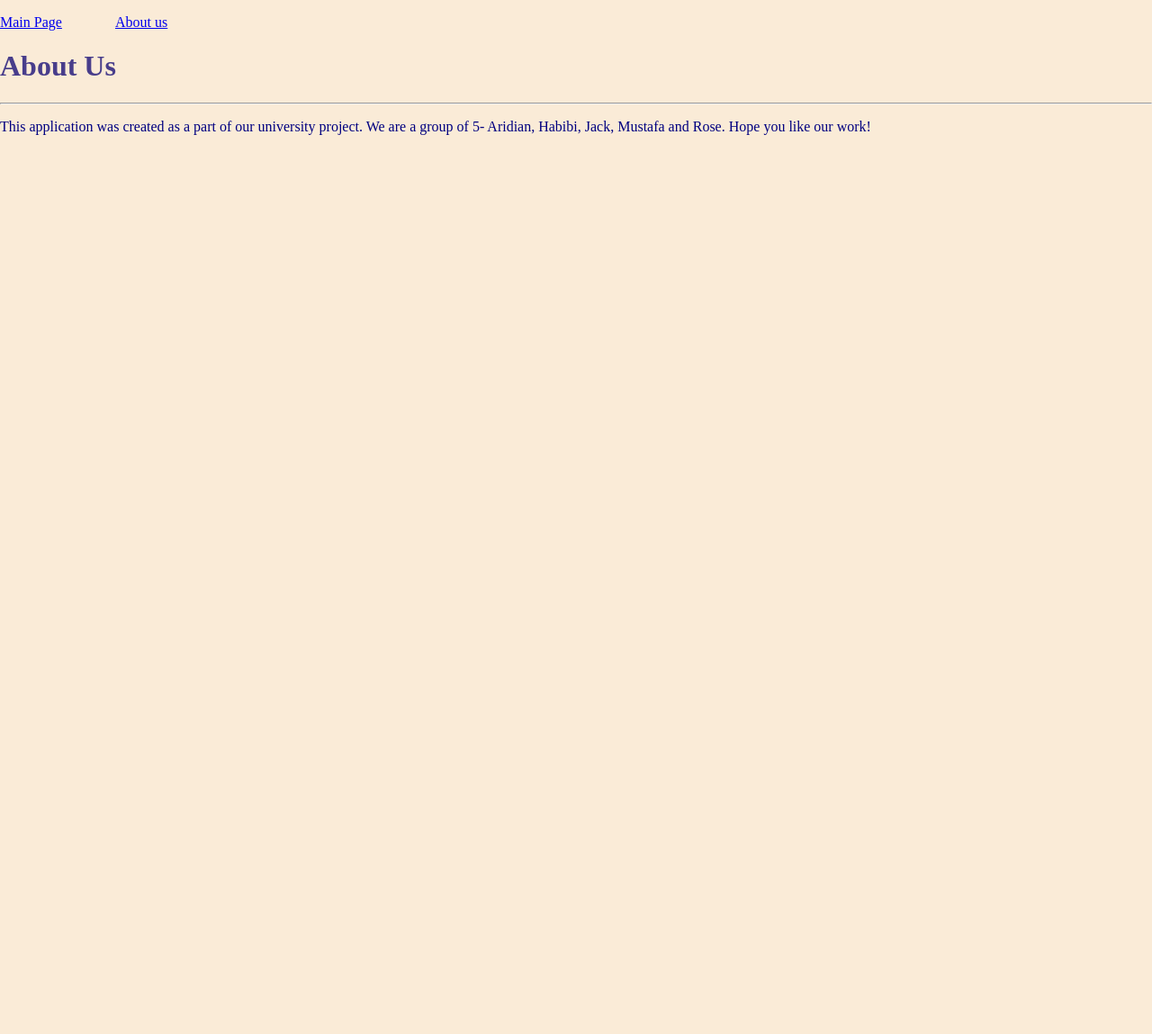
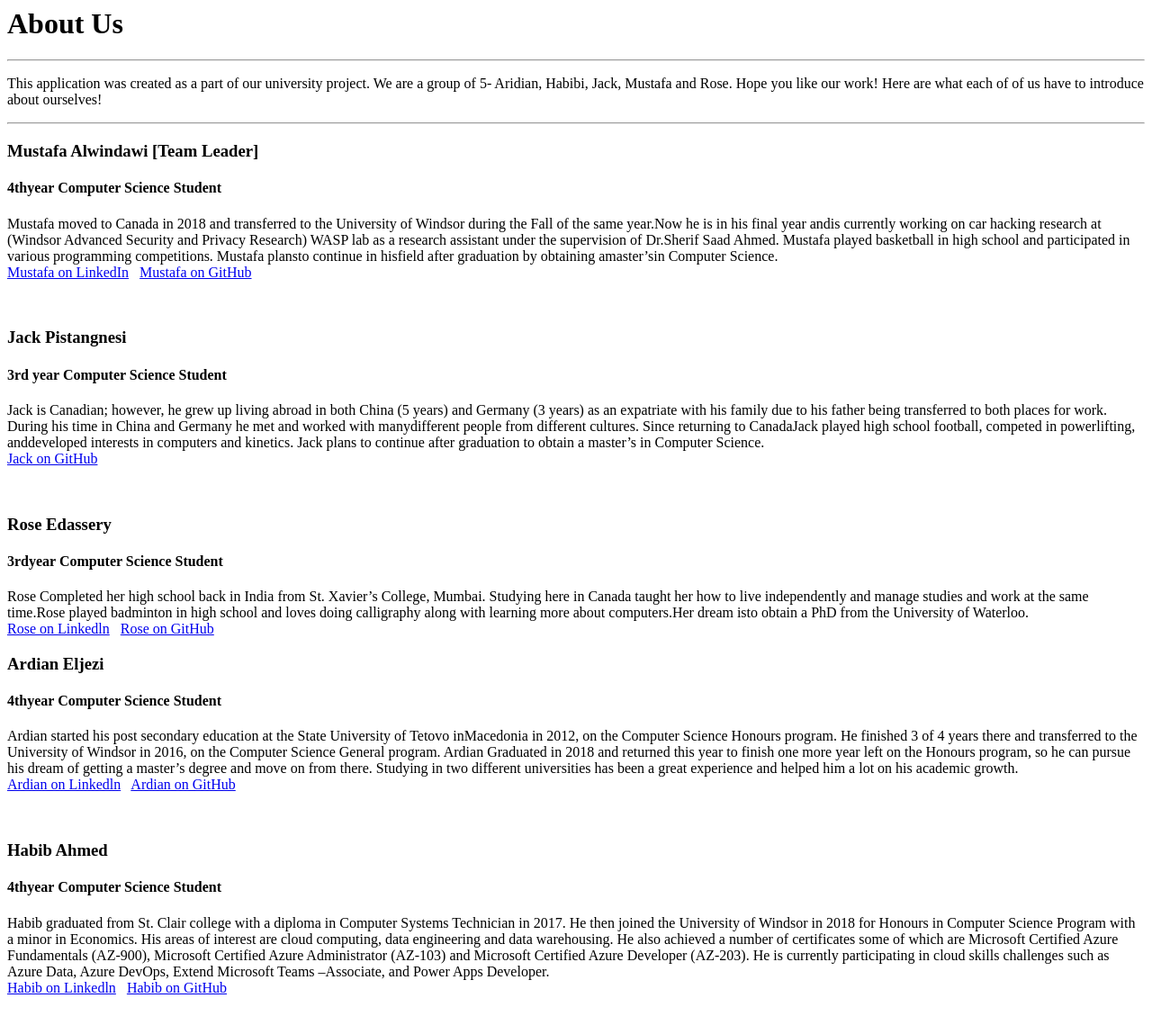
Before and after one commit to mustafaAlwindawi/MagicWardrobe, a Flask app: page /aboutus.html in a window 1280 px wide. Shown: the whole page at 90% size. Before the commit the page ends 150 px from the top, so only its background shows below. Run offline with Flask 2, Linux system fonts and the light colour scheme.

Commit message:
Update aboutus.html

```diff
--- a/templates/aboutus.html
+++ b/templates/aboutus.html
@@ -1,12 +1,38 @@
-{% extends 'base.html' %}
-
-{% block head %}
-
-{% endblock %}
-
-{% block body %}
+<html>
+<title>About Us Page</title>
+<body>
 <h1> About Us </h1>
 <hr>
-<p>This application was created as a part of our university project. We are a group of 5- Aridian, Habibi, Jack, Mustafa and Rose. Hope you like our work!
+<p>This application was created as a part of our university project. We are a group of 5- Aridian, Habibi, Jack, Mustafa and Rose. Hope you like our work! Here are what each of of us have to introduce about ourselves!</p> <hr>
+<p>
+<h3>Mustafa Alwindawi [Team Leader]</h3>
+<h4>4thyear Computer Science Student</h4>
+Mustafa moved to Canada in 2018 and transferred to the University of Windsor during the Fall of the same year.Now he is in his final year andis currently working on car hacking research at (Windsor Advanced Security and Privacy Research) WASP lab as a research assistant under the supervision of Dr.Sherif Saad Ahmed. Mustafa played basketball in high school and participated in various programming competitions. Mustafa plansto continue in hisfield after graduation by obtaining amaster’sin Computer Science.<br>
+<a href = "https://www.linkedin.com/in/mustafa-al-windawi-7a51ab106/">Mustafa on LinkedIn</a> &nbsp;  <a href = "https://github.com/mustafaAlwindawi">Mustafa on GitHub</a>
+</p><br>
+<p>
+<h3>Jack Pistangnesi</h3>
+<h4>3rd year Computer Science Student</h4>
+Jack is Canadian; however, he grew up living abroad in both China (5 years) and Germany (3 years) as an expatriate with his family due to his father being transferred to both places for work. During his time in China and Germany he met and worked with manydifferent people from different cultures. Since returning to CanadaJack played high school football, competed in powerlifting, anddeveloped interests in computers and kinetics. Jack plans to continue after graduation to obtain a master’s in Computer Science.<br>
+<a href = "https://github.com/pistagnesij">Jack on GitHub</a>
+</p><br>
+<p>
+<h3>Rose Edassery</h3>
+<h4>3rdyear Computer Science Student</h4>
+Rose Completed her high school back in India from St. Xavier’s College, Mumbai. Studying here in Canada taught her how to live independently and manage studies and work at the same time.Rose played badminton in high school and loves doing calligraphy along with learning more about computers.Her dream isto obtain a PhD from the University of Waterloo.<br>
+<a href = "https://www.linkedin.com/in/rose-edassery-762706185">Rose on Linkedln</a> &nbsp;  <a href = "https://www.github.com/RoseQuartz08">Rose on GitHub</a>
 </p>
-{% endblock %}
+<p>
+<h3>Ardian Eljezi</h3>
+<h4>4thyear Computer Science Student</h4>
+Ardian started his post secondary education at the State University of Tetovo inMacedonia in 2012, on the Computer Science Honours program. He finished 3 of 4 years there and transferred to the University of Windsor in 2016, on the Computer Science General program. Ardian Graduated in 2018 and returned this year to finish one more year left on the Honours program, so he can pursue his dream of getting a master’s degree and move on from there. Studying in two different universities has been a great experience and helped him a lot on his academic growth.<br>
+<a href = "https:///www.linkedin.com/in/ardian-eljezi-426377165">Ardian on Linkedln</a> &nbsp;  <a href = "https://www.github.com/ardian1e">Ardian on GitHub</a>
+</p><br>
+<p>
+<h3>Habib Ahmed</h3>
+<h4>4thyear Computer Science Student</h4>
+Habib graduated from St. Clair college with a diploma in Computer Systems Technician in 2017. He then joined the University of Windsor in 2018 for Honours in Computer Science Program with a minor in Economics. His areas of interest are cloud computing, data engineering and data warehousing. He also achieved a number of certificates some of which are Microsoft Certified Azure Fundamentals (AZ-900), Microsoft Certified Azure Administrator (AZ-103) and Microsoft Certified Azure Developer (AZ-203). He is currently participating in cloud skills challenges such as Azure Data, Azure DevOps, Extend Microsoft Teams –Associate, and Power Apps Developer.<br>
+<a href = "https://www.linkedin.com/in/habib-ahmed-9a06b972/">Habib on Linkedln</a> &nbsp;  <a href = "https://www.github.com/Ahmed17x">Habib on GitHub</a>
+</p><br>
+</body>
+</html>
```
